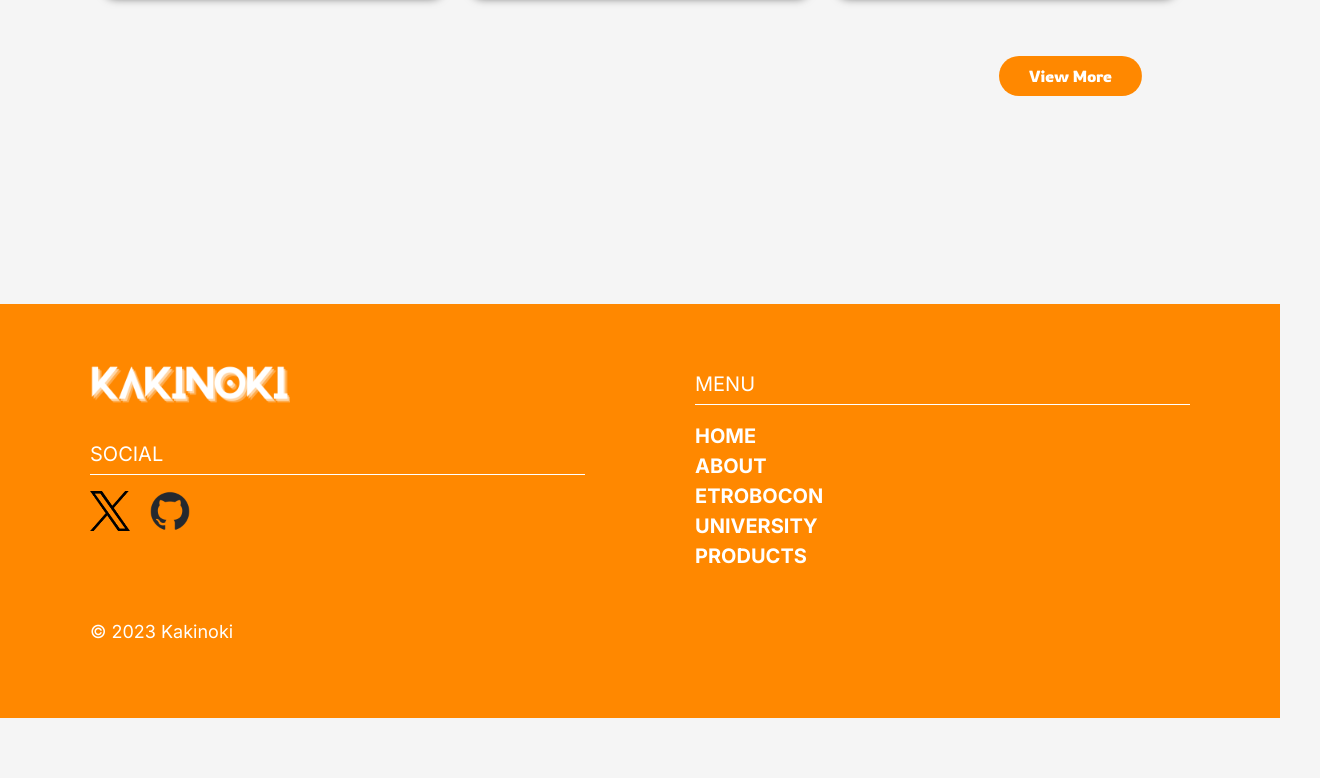
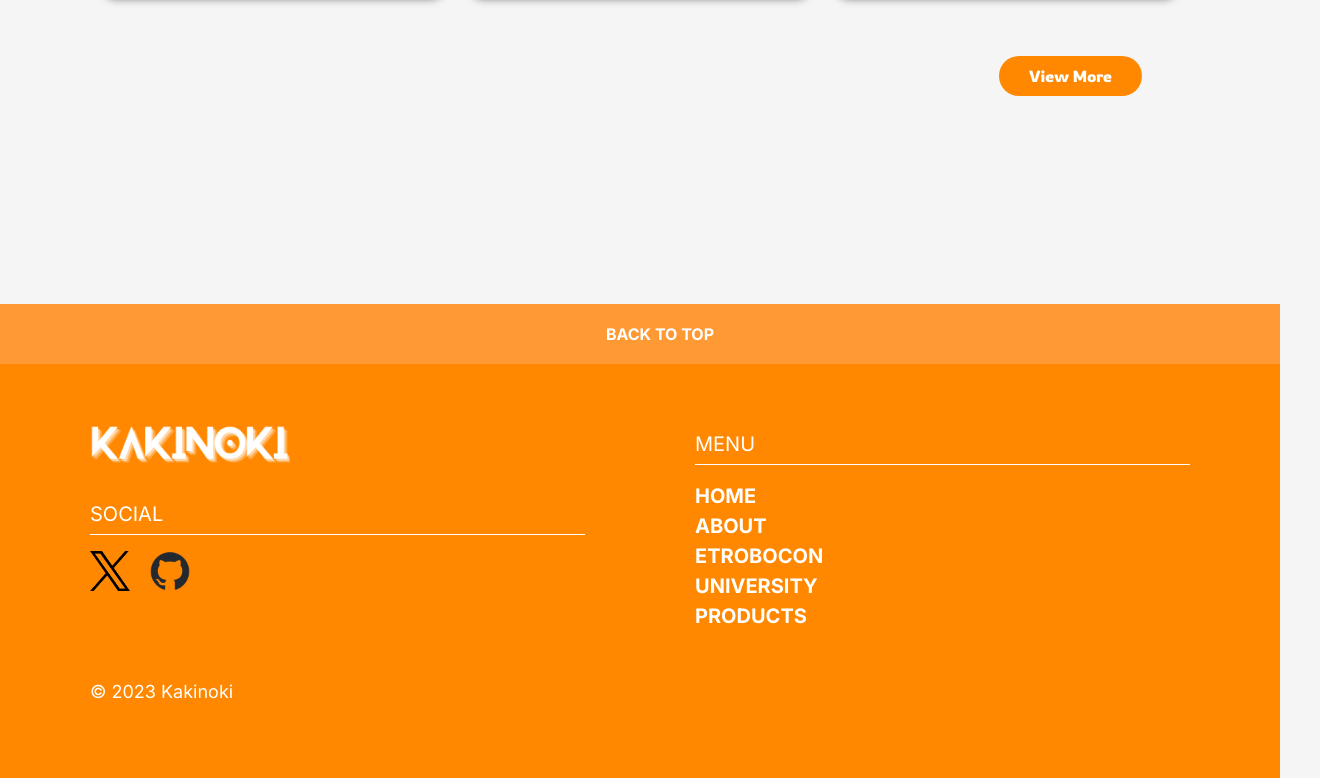
Before and after one commit to KakinokiKanta/about-kakinoki, a Next.js app: page / in a window 1280 px wide. Shown: the part 3008-3786 px from the top of the page, 1320 px wide, since content can reach past the window. Before the commit the page ends 3726 px from the top, so only its background shows below. Built offline with nearby package versions, Linux system fonts and the light colour scheme; a web font is replaced by a local one.

Commit message:
add: フッターにページ上部に戻る(BACK TO TOP)部分を追加

```diff
--- /dev/null
+++ b/src/app/Layout.module.css
@@ -0,0 +1,4 @@
+.position {
+  position: absolute;
+  top: 0;
+}
--- a/src/app/layout.tsx
+++ b/src/app/layout.tsx
@@ -4,6 +4,7 @@ import { inter } from "@/lib/fontManager";
 import { Header } from "@/components/Header";
 import { Footer } from "@/components/Footer";
 import { BgAnimation } from "@/components/Animation/BgAnimation";
+import styles from "./Layout.module.css";
 
 export const metadata: Metadata = {
   title: "柿木幹太のポートフォリオサイト",
@@ -16,6 +17,7 @@ const RootLayout = ({ children }: { children: React.ReactNode }) => {
     <html lang="jp">
       <body className={inter.className}>
         <Header />
+        <div className={styles.position} id="pageTop"></div>
         {children}
         <BgAnimation />
         <Footer />
--- a/src/components/Footer/Footer.module.css
+++ b/src/components/Footer/Footer.module.css
@@ -1,3 +1,21 @@
+.pageTop {
+  text-align: center;
+  width: 100%;
+  background-color: #f93;
+}
+
+.backToTop {
+  display: block;
+  width: 100%;
+  height: 100%;
+  padding: 20px;
+  font-size: 16px;
+  font-weight: bold;
+  color: #fff;
+  list-style: none;
+  text-decoration: none;
+}
+
 .footer {
   position: relative;
   /* top: 70px; */
--- a/src/components/Footer/index.tsx
+++ b/src/components/Footer/index.tsx
@@ -6,6 +6,12 @@ import { ICONS_PATH } from "@/utils/socialIcons";
 
 export const Footer = () => {
   return (
+    <>
+      <div className={styles.pageTop}>
+        <a className={styles.backToTop} href="#pageTop">
+          BACK TO TOP
+        </a>
+      </div>
       <footer className={styles.footer}>
         <div className={styles.container}>
           <div className={styles.vercel}>
@@ -58,5 +64,6 @@ export const Footer = () => {
           </p>
         </div>
       </footer>
+    </>
   );
 };
```
Also changed, not shown: src/app/Page.module.css (added). Lines whose indentation alone changed are shown as unchanged.
